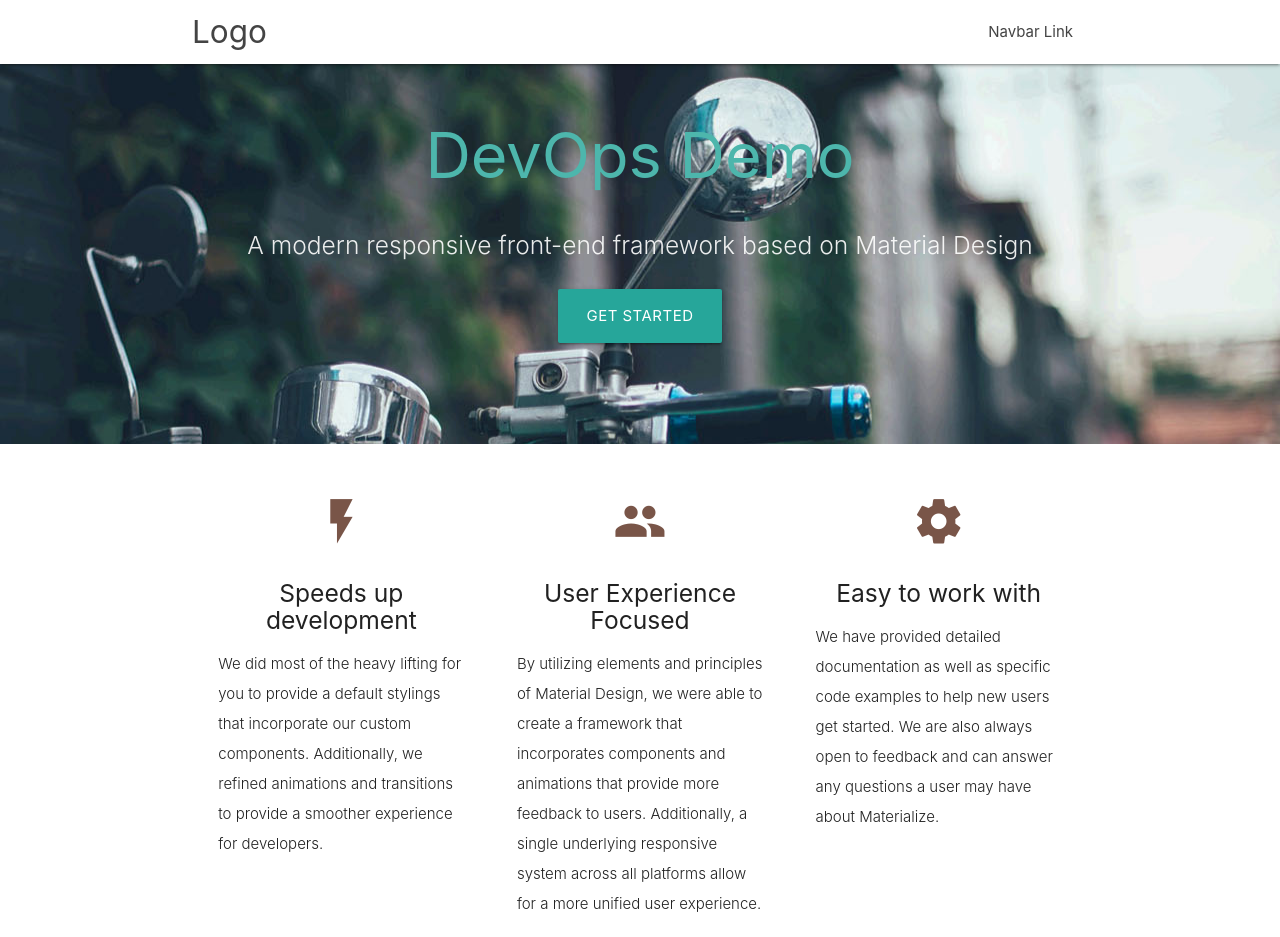
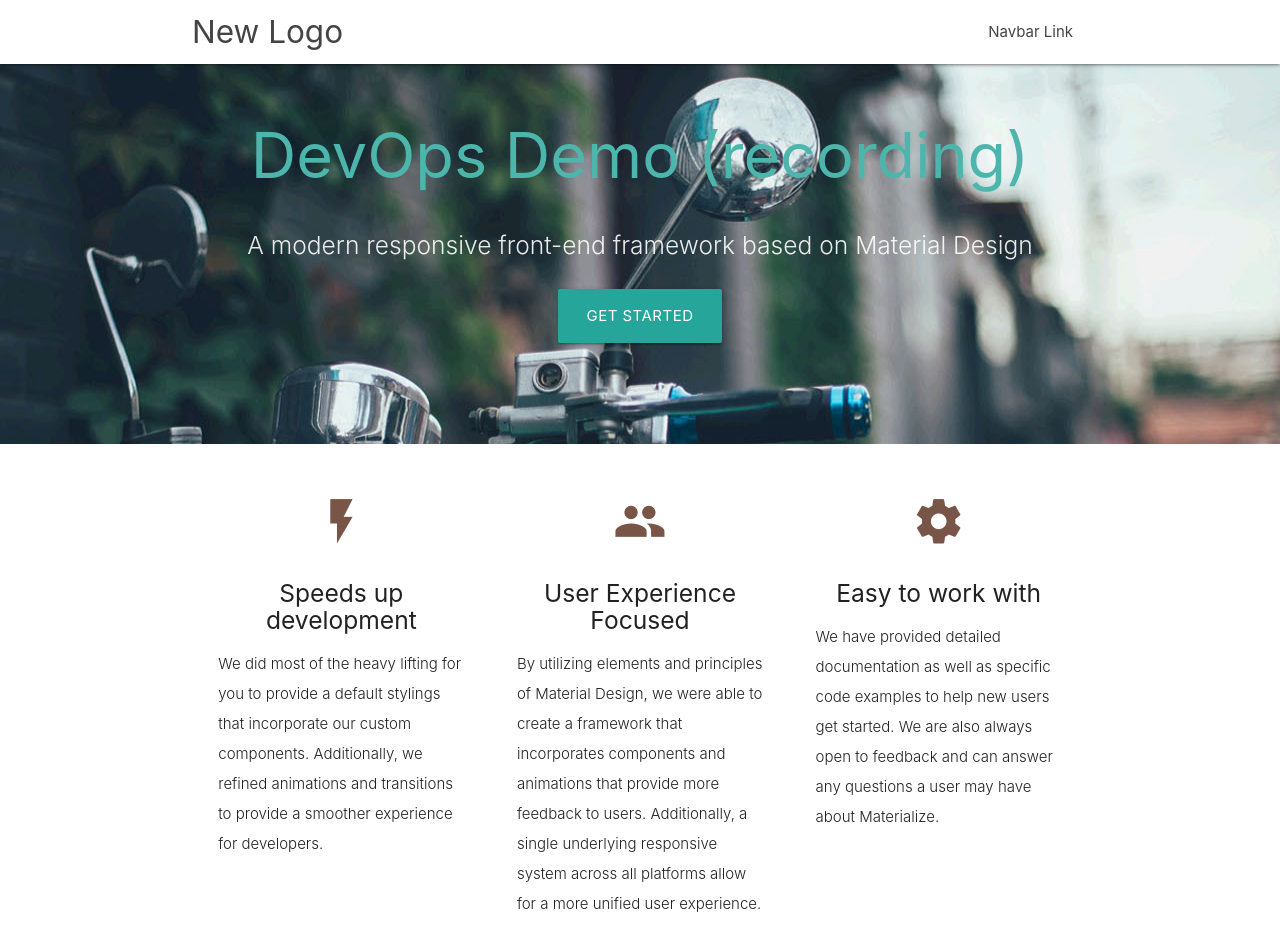
Before and after one commit to mikesparr/gcp-cicd-demo-app, a plain HTML site: page src/index.html in a window 1280 px wide. Shown: the top 937 px of the page. Drawn offline with nearby package versions, Linux system fonts and the light colour scheme.

Commit message:
Made changes for recording

```diff
--- a/src/index.html
+++ b/src/index.html
@@ -24,7 +24,7 @@
 
         <nav class="white" role="navigation">
         <div class="nav-wrapper container">
-            <a id="logo-container" href="#" class="brand-logo">Logo</a>
+            <a id="logo-container" href="#" class="brand-logo">New Logo</a>
             <ul class="right hide-on-med-and-down">
             <li><a href="#">Navbar Link</a></li>
             </ul>
@@ -40,7 +40,7 @@
         <div class="section no-pad-bot">
             <div class="container">
             <br><br>
-            <h1 class="header center teal-text text-lighten-2">DevOps Demo</h1>
+            <h1 class="header center teal-text text-lighten-2">DevOps Demo (recording)</h1>
             <div class="row center">
                 <h5 class="header col s12 light">A modern responsive front-end framework based on Material Design</h5>
             </div>
```
